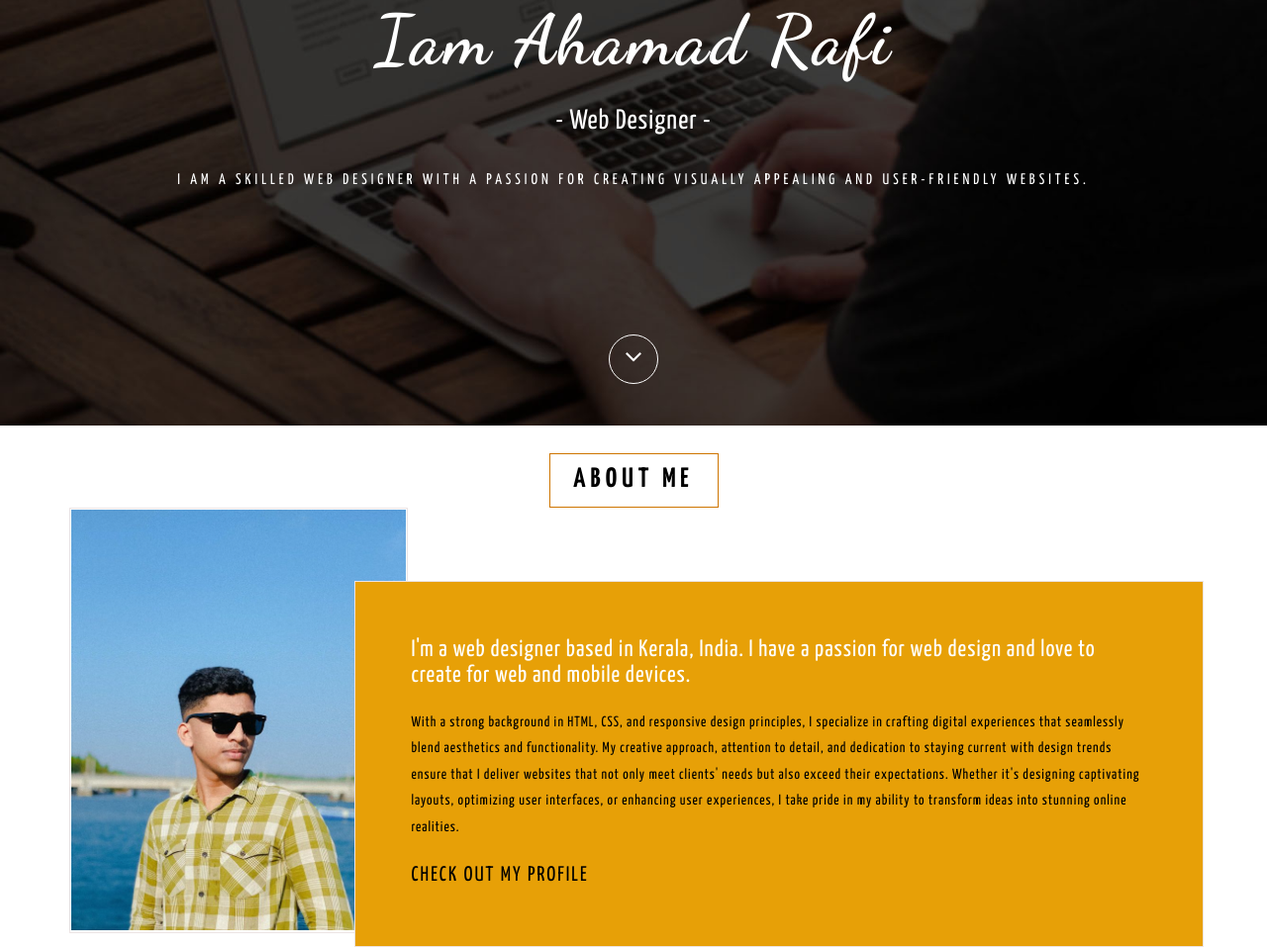
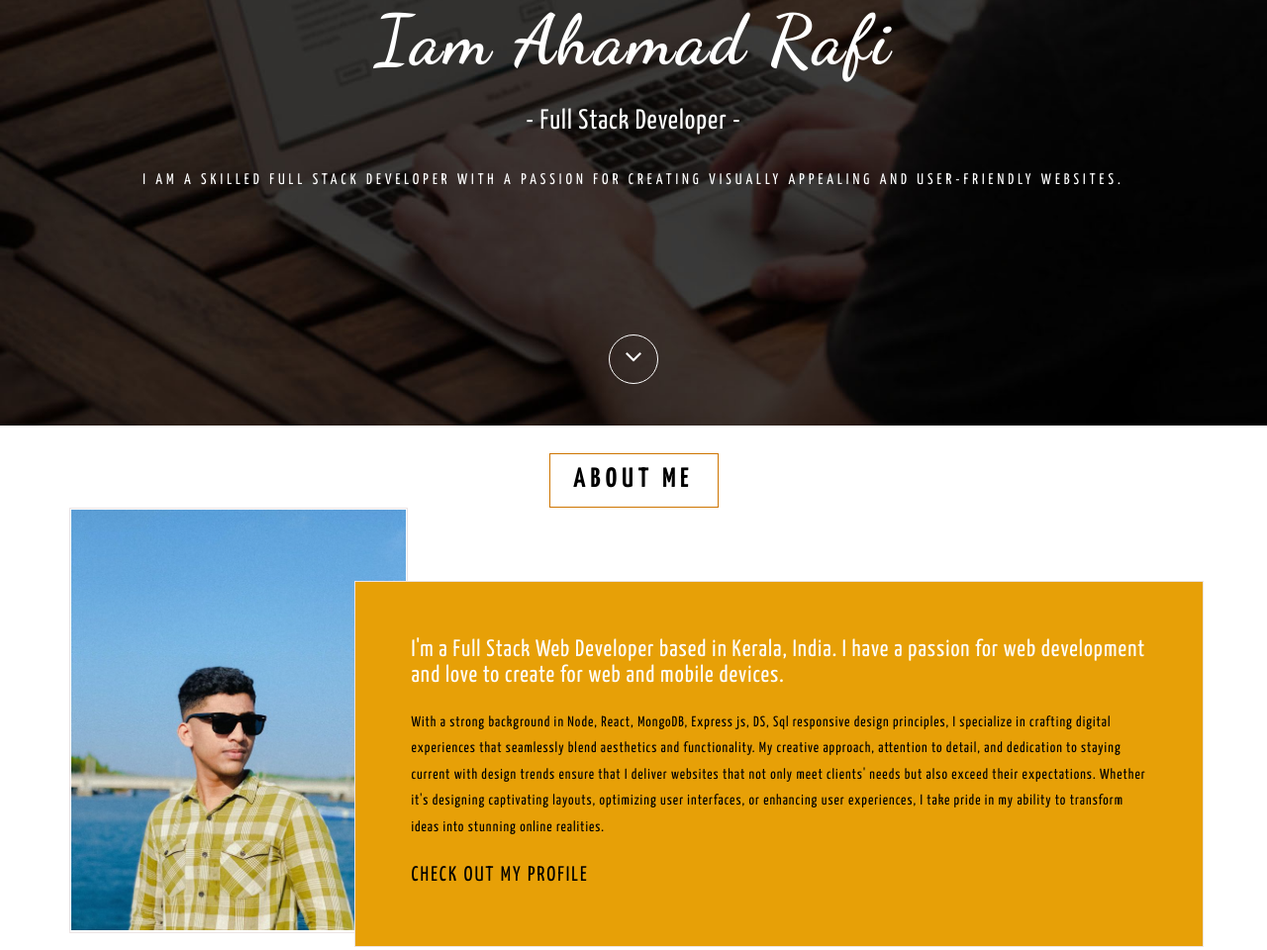
Before and after one commit to rafirafi03/official-website, a plain HTML site: page index.html in a window 1280 px wide. Shown: the part 291-1251 px from the top of the page at 99% size. Drawn offline with nearby package versions, Linux system fonts and the light colour scheme.

Commit message:
Update index.html

```diff
--- a/index.html
+++ b/index.html
@@ -77,8 +77,8 @@ Smartphone Compatible web template, free webdesigns for Nokia, Samsung, LG, Sony
 			<div class="container">
 				<div class="banner-text text-center">
 					<h2>Iam Ahamad Rafi</h2>
-					<h3> - web designer - </h3>
-					<p> I am a skilled web designer with a passion for creating visually appealing and user-friendly websites. </p>
+					<h3> - Full Stack Developer - </h3>
+					<p> I am a skilled Full Stack Developer with a passion for creating visually appealing and user-friendly websites. </p>
 				</div>
 				<div class="w3-arrow bounce animated">
 				<a href="#about" class="scroll"><i class="fa fa-angle-down" aria-hidden="true"></i></a>
@@ -95,10 +95,10 @@ Smartphone Compatible web template, free webdesigns for Nokia, Samsung, LG, Sony
 			</div>
 			<div class="col-md-8 w3l-about">
 					<div class="w3ls-heading">
-						<h2>I'm a web designer based in Kerala, India. I have a passion for web design and love to create for web and mobile devices.</h2>
+						<h2>I'm a Full Stack Web Developer based in Kerala, India. I have a passion for web development and love to create for web and mobile devices.</h2>
 					</div>
 					<div class="w3ls-about-info">
-						<p>With a strong background in HTML, CSS, and responsive design principles, I specialize in crafting digital experiences that seamlessly blend aesthetics and functionality. My creative approach, attention to detail, and dedication to staying current with design trends ensure that I deliver websites that not only meet clients' needs but also exceed their expectations. Whether it's designing captivating layouts, optimizing user interfaces, or enhancing user experiences, I take pride in my ability to transform ideas into stunning online realities.</p>
+						<p>With a strong background in Node, React, MongoDB, Express js, DS, Sql responsive design principles, I specialize in crafting digital experiences that seamlessly blend aesthetics and functionality. My creative approach, attention to detail, and dedication to staying current with design trends ensure that I deliver websites that not only meet clients' needs but also exceed their expectations. Whether it's designing captivating layouts, optimizing user interfaces, or enhancing user experiences, I take pride in my ability to transform ideas into stunning online realities.</p>
 					</div>
 					<div class="w3l-button">
 						<a href="#" data-toggle="modal" data-target="#myModal">check out my profile</a>
@@ -123,7 +123,7 @@ Smartphone Compatible web template, free webdesigns for Nokia, Samsung, LG, Sony
 						</div>
 						<div class="col-md-8 col-sm-8 col-xs-8 about-right wthree">
 							<h3>Hi, i'm <span>Ahamad Rafi </span></h3>
-							<h4>Web Designer </h4>
+							<h4>Web Developer </h4>
 							<ul class="address">
 								<li>
 									<ul class="agileits-address-text ">
@@ -137,12 +137,7 @@ Smartphone Compatible web template, free webdesigns for Nokia, Samsung, LG, Sony
 										<li>9746807689</li>
 									</ul>
 								</li>
-								<li>
-									<ul class="agileits-address-text">
-										<li><b>ADDRESS </b></li>
-										<li>Karnoor house, kasaragod, kerala, India</li>
-									</ul>
-								</li>
+
 								<li>
 									<ul class="agileits-address-text">
 										<li><b>E-MAIL </b></li>
```
